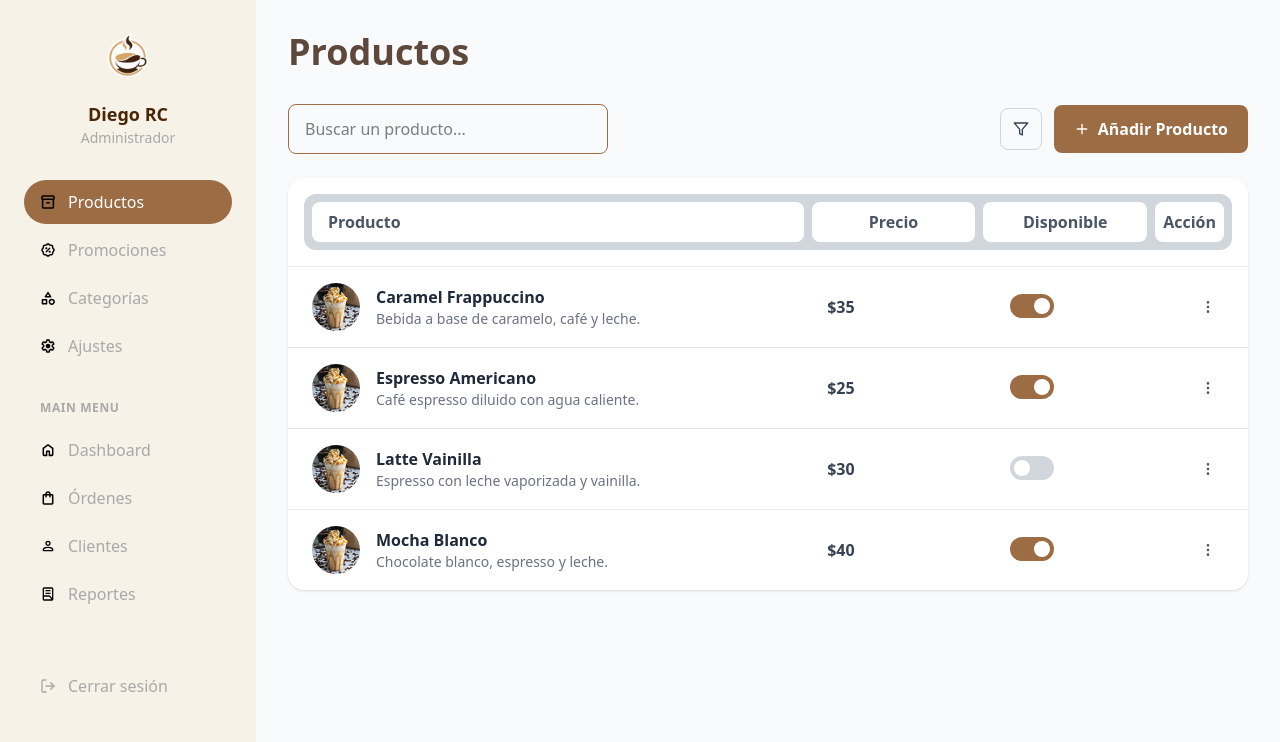
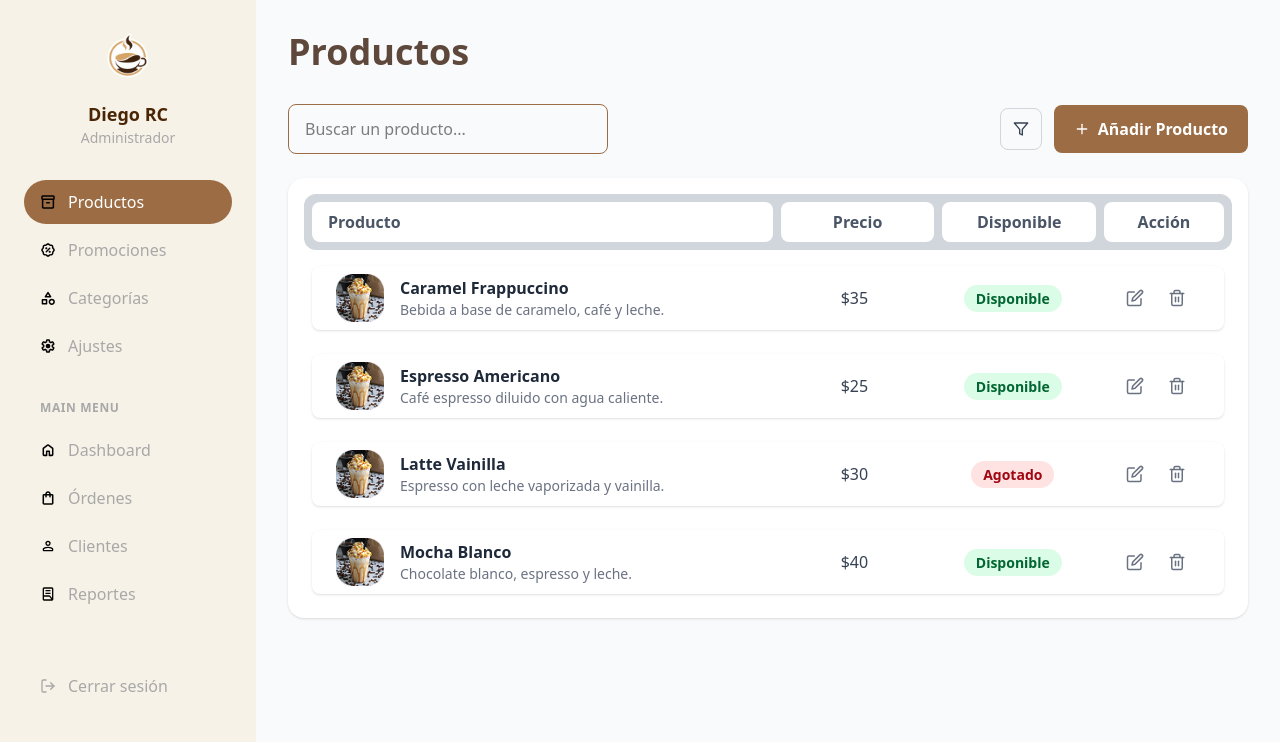
Before and after one commit to ArmandoCasanova/coffeeshop-web, a React (Vite) app: page /products in a window 1280 px wide. Shown: the top 742 px of the page. Built offline with nearby package versions, Linux system fonts and the light colour scheme.

Commit message:
subi prueba

```diff
--- a/src/components/ProductRow.jsx
+++ b/src/components/ProductRow.jsx
@@ -1,45 +1,58 @@
-// src/components/ProductRow.jsx
-import { useState } from "react";
-import { FiMoreVertical } from "react-icons/fi";
+import { FiEdit, FiTrash2 } from "react-icons/fi";
 
-export default function ProductRow({ product }) {
-  const [isAvailable, setIsAvailable] = useState(product.available);
-
+// El componente recibe "product", "onEdit", y "onDelete" como props
+export default function ProductRow({ product, onEdit, onDelete }) {
   return (
-    <div className="grid grid-cols-[3fr_1fr_1fr_auto] items-center py-4 px-6 border-t border-gray-200 gap-4">
-      <div className="flex items-center gap-4">
+    <div className="p-2 m-4 -mt-2">
+      <div className="grid grid-cols-[minmax(0,_3fr)_minmax(0,_1fr)_minmax(0,_1fr)_120px] gap-2 items-center bg-white p-2 rounded-lg shadow-sm hover:shadow-md transition-shadow duration-200">
+        {/* Columna: Producto */}
+        <div className="flex items-center gap-4 px-4">
           <img
             src={product.imageUrl}
             alt={product.name}
-          className="w-12 h-12 rounded-full object-cover" // <-- Cambio aquí: rounded-full
+            className="w-12 h-12 object-cover rounded-md"
           />
           <div>
-          <p className="font-bold text-gray-800">{product.name}</p>
-          <p className="text-sm text-gray-500">{product.description}</p>
+            <div className="font-bold text-gray-800">{product.name}</div>
+            <div className="text-sm text-gray-500">{product.description}</div>
           </div>
         </div>
 
-      <div className="font-semibold text-gray-700">${product.price}</div>
+        {/* Columna: Precio */}
+        <div className="text-center font-medium text-gray-700">
+          ${product.price}
+        </div>
 
-      <div>
-        <button
-          onClick={() => setIsAvailable(!isAvailable)}
-          className={`relative inline-flex items-center h-6 rounded-full w-11 transition-colors duration-300 ${
-            isAvailable ? "bg-brown-300" : "bg-gray-300"
+        {/* Columna: Disponible */}
+        <div className="text-center">
+          <span
+            className={`px-3 py-1 text-sm font-semibold rounded-full ${
+              product.available
+                ? "bg-green-100 text-green-800"
+                : "bg-red-100 text-red-800"
             }`}
           >
-          <span
-            className={`inline-block w-4 h-4 transform bg-white rounded-full transition-transform duration-300 ${
-              isAvailable ? "translate-x-6" : "translate-x-1"
-            }`}
-          />
+            {product.available ? "Disponible" : "Agotado"}
+          </span>
+        </div>
+
+        {/* Columna: Acción (Botones) */}
+        <div className="flex items-center justify-center gap-2">
+          <button
+            onClick={onEdit} // Llama a la función del padre
+            className="p-2 rounded-full text-gray-500 hover:bg-gray-200 hover:text-blue-600 transition-colors"
+            aria-label="Editar"
+          >
+            <FiEdit size={18} />
+          </button>
+          <button
+            onClick={onDelete} // Llama a la función del padre
+            className="p-2 rounded-full text-gray-500 hover:bg-gray-200 hover:text-red-600 transition-colors"
+            aria-label="Eliminar"
+          >
+            <FiTrash2 size={18} />
           </button>
         </div>
-
-      <div>
-        <button className="p-2 rounded-full hover:bg-gray-200 transition-colors">
-          <FiMoreVertical className="text-gray-600" />
-        </button>
       </div>
     </div>
   );
--- a/src/pages/Products.jsx
+++ b/src/pages/Products.jsx
@@ -1,11 +1,12 @@
+import { useState } from "react";
 import { FiPlus } from "react-icons/fi";
 import ProductRow from "../components/ProductRow";
 import FilterDropdown from "../components/FilterDropdown";
-import caramelImg from "../assets/images/caramel-frappuccino.png";
 import NewProductModal from "../components/NewProductModal";
-import { useState } from "react";
+import DeleteConfirmModal from "../components/DeleteConfirmModal";
+import caramelImg from "../assets/images/caramel-frappuccino.png"; // Imagen de ejemplo
 
-const productsData = [
+const initialProducts = [
   {
     id: 1,
     name: "Caramel Frappuccino",
@@ -47,15 +48,43 @@ const filterOptions = [
 ];
 
 export default function Products() {
-  const [isNewProductModalOpen, setIsNewProductModalOpen] = useState(false);
+  // --- ESTADOS ---
+  const [products, setProducts] = useState(initialProducts); // Para que la lista se actualice al borrar
+  const [isNewModalOpen, setIsNewModalOpen] = useState(false);
+  const [isEditModalOpen, setIsEditModalOpen] = useState(false);
+  const [isDeleteModalOpen, setIsDeleteModalOpen] = useState(false);
+  const [selectedProduct, setSelectedProduct] = useState(null);
+
+  // --- MANEJADORES DE EVENTOS ---
   const handleFilterSelect = (option) => {
     console.log("Filtro seleccionado:", option);
+  };
+
+  const handleOpenEditModal = (product) => {
+    setSelectedProduct(product);
+    setIsEditModalOpen(true);
+  };
+
+  const handleOpenDeleteModal = (product) => {
+    setSelectedProduct(product);
+    setIsDeleteModalOpen(true);
+  };
+
+  const handleConfirmDelete = () => {
+    if (selectedProduct) {
+      // Filtra la lista de productos para remover el seleccionado
+      setProducts(products.filter((p) => p.id !== selectedProduct.id));
+      console.log("Eliminando producto con ID:", selectedProduct.id);
+      setIsDeleteModalOpen(false); // Cierra el modal
+      setSelectedProduct(null); // Limpia la selección
+    }
   };
 
   return (
     <div className="p-4 sm:p-6 md:p-8">
       <h1 className="text-4xl font-bold text-brown-600">Productos</h1>
 
+      {/* --- BARRA DE BÚSQUEDA Y BOTONES --- */}
       <div className="flex flex-wrap items-center justify-between gap-4 mt-8 mb-6">
         <div className="relative grow sm:grow-0 sm:w-2/5 md:w-2/5 lg:w-1/3">
           <input
@@ -70,7 +99,7 @@ export default function Products() {
             onSelect={handleFilterSelect}
           />
           <button
-            onClick={() => setIsNewProductModalOpen(true)}
+            onClick={() => setIsNewModalOpen(true)}
             className="flex items-center gap-2 px-5 py-3 bg-brown-300 text-white font-semibold rounded-lg hover:bg-brown-400 transition-colors"
           >
             <FiPlus />
@@ -79,10 +108,12 @@ export default function Products() {
         </div>
       </div>
 
+      {/* --- TABLA DE PRODUCTOS --- */}
       <div className="bg-white rounded-2xl shadow-sm overflow-hidden">
         <div className="min-w-full overflow-x-auto">
+          {/* Encabezado */}
           <div className="bg-gray-300 p-2 m-4 rounded-xl">
-            <div className="grid grid-cols-[3fr_1fr_1fr_auto] gap-2">
+            <div className="grid grid-cols-[minmax(0,_3fr)_minmax(0,_1fr)_minmax(0,_1fr)_120px] gap-2">
               <div className="bg-white rounded-lg p-2 font-bold text-gray-600 text-left px-4">
                 Producto
               </div>
@@ -97,17 +128,38 @@ export default function Products() {
               </div>
             </div>
           </div>
+          {/* Filas */}
           <div>
-            {productsData.map((product) => (
-              <ProductRow key={product.id} product={product} />
+            {products.map((product) => (
+              <ProductRow
+                key={product.id}
+                product={product}
+                onEdit={() => handleOpenEditModal(product)}
+                onDelete={() => handleOpenDeleteModal(product)}
+              />
             ))}
           </div>
         </div>
       </div>
+
+      {/* --- MODALES --- */}
       <NewProductModal
-        isOpen={isNewProductModalOpen}
-        onClose={() => setIsNewProductModalOpen(false)}
+        isOpen={isNewModalOpen}
+        onClose={() => setIsNewModalOpen(false)}
       />
+      <NewProductModal
+        isOpen={isEditModalOpen}
+        onClose={() => setIsEditModalOpen(false)}
+        productData={selectedProduct}
+      />
+      {selectedProduct && (
+        <DeleteConfirmModal
+          isOpen={isDeleteModalOpen}
+          onClose={() => setIsDeleteModalOpen(false)}
+          onConfirm={handleConfirmDelete}
+          itemName={selectedProduct.name} // Usamos una prop genérica como "itemName"
+        />
+      )}
     </div>
   );
 }
```
Lines whose indentation alone changed are shown as unchanged.
